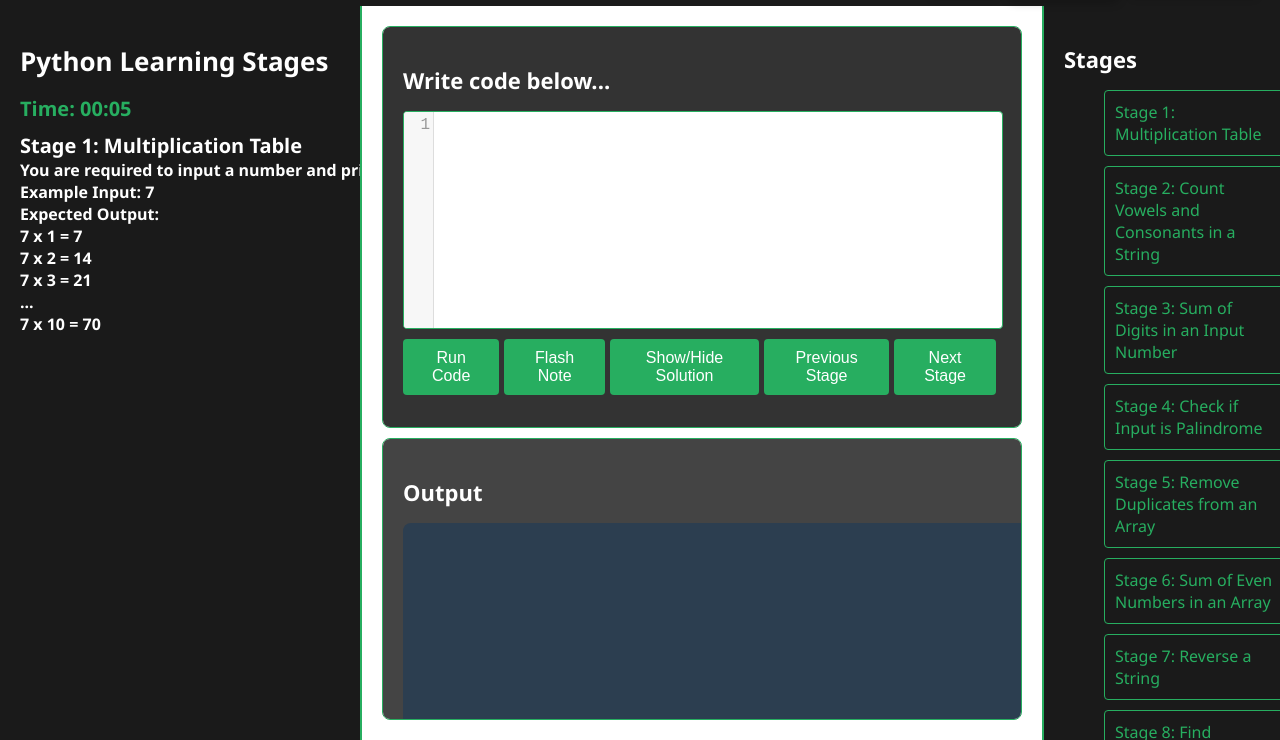
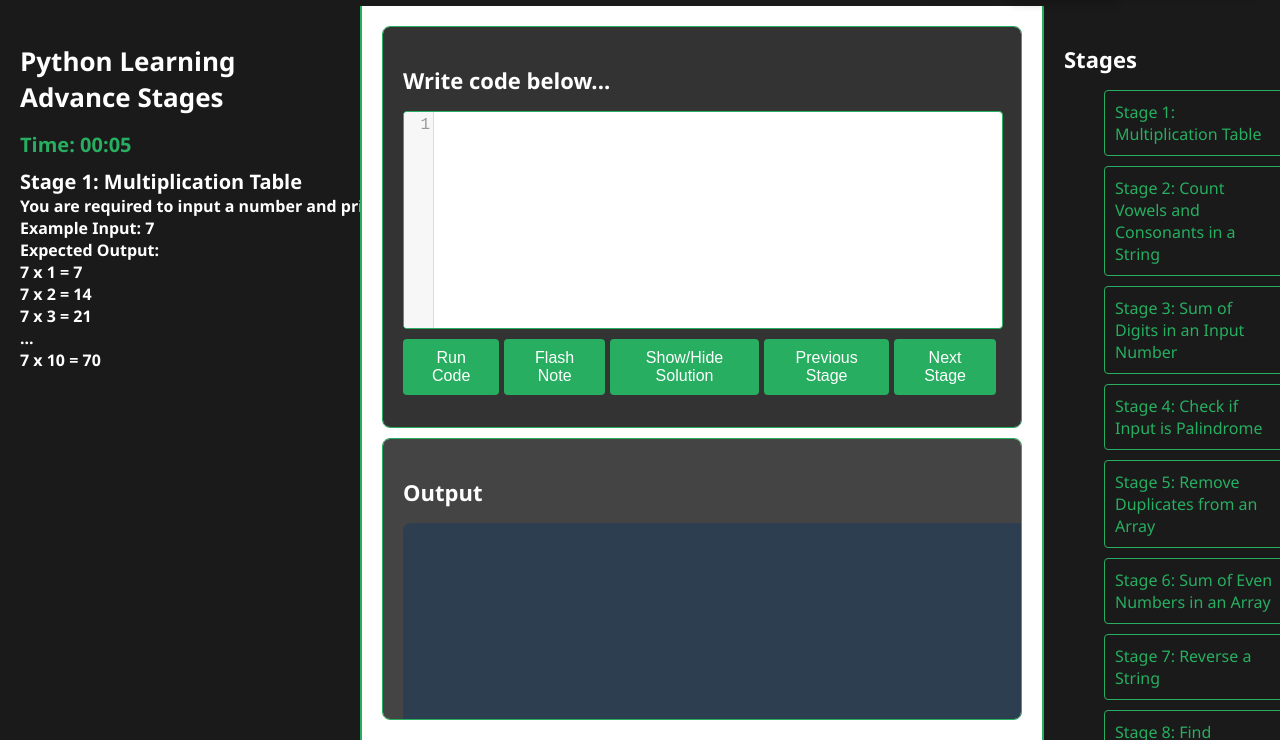
Before and after one commit to Showmik007/basic, a plain HTML site: page advance.html in a window 1280 px wide. Shown: the part 60-800 px from the top of the page. Drawn offline with nearby package versions, Linux system fonts and the light colour scheme.

Commit message:
Update advance.html

```diff
--- a/advance.html
+++ b/advance.html
@@ -363,7 +363,7 @@ a{
 
    <div class="container">
         <div class="left">
-            <h1>Python Learning Stages</h1>
+            <h1>Python Learning <br> Advance Stages</h1>
             <div id="timer">Time: <span id="timeDisplay">00:00</span></div>
             <div class="question" id="question"></div>
 			<div id="solution" class="solution"><p>solution:</b></p></div>
```
